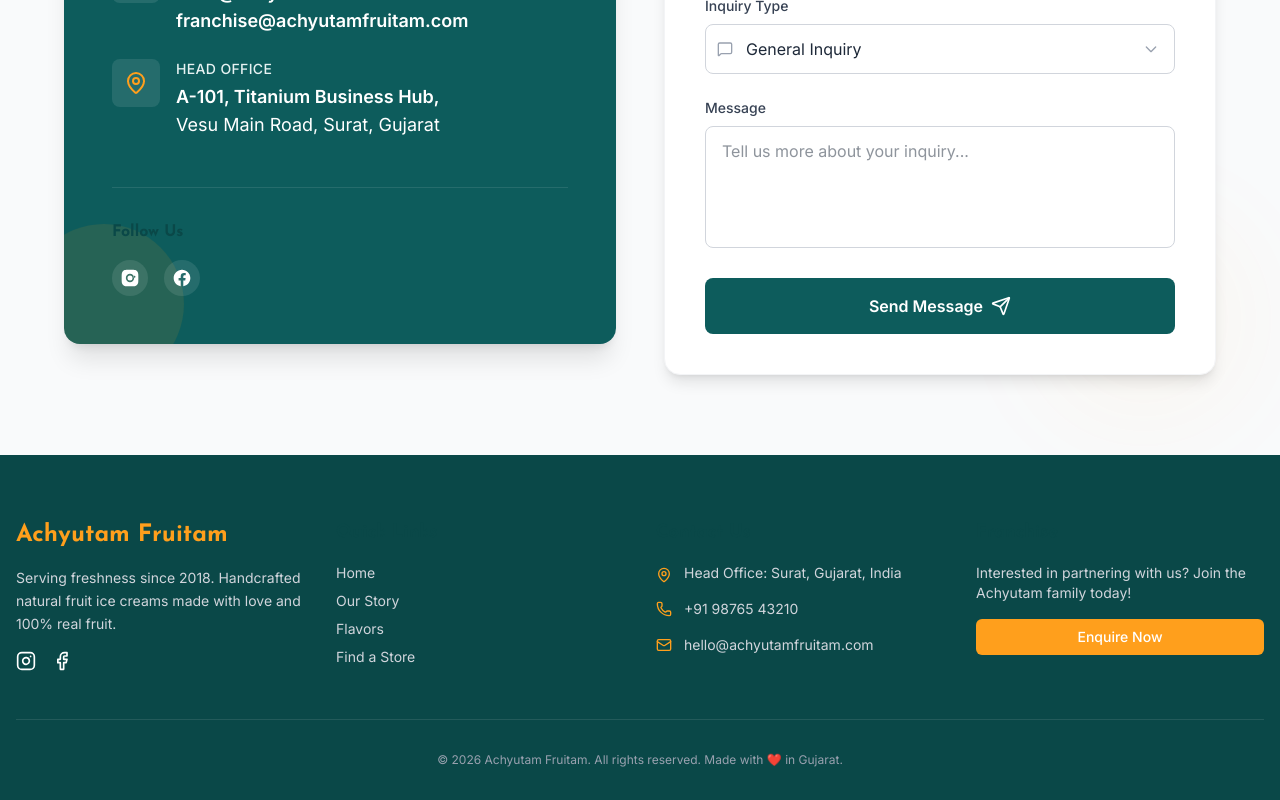
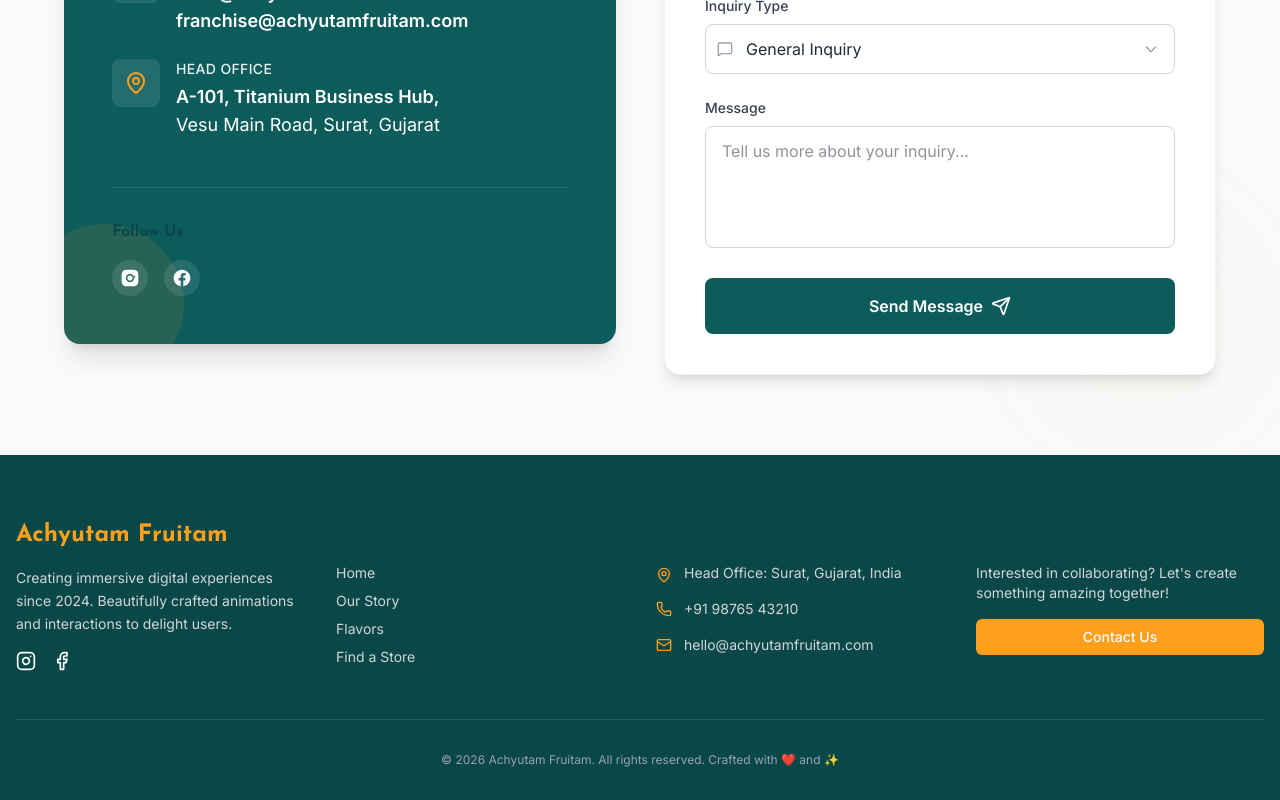
Before and after one commit to tithi0126/achyutam_fruitam, a React (Vite) app: page /contact in a window 1280 px wide. Shown: the part 681-1481 px from the top of the page. Built offline with nearby package versions, Linux system fonts and the light colour scheme.

Commit message:
Update src/components/layout/Footer.tsx

```diff
--- a/src/components/layout/Footer.tsx
+++ b/src/components/layout/Footer.tsx
@@ -1,8 +1,18 @@
 
 import { Link } from 'react-router-dom';
 import { Instagram, Facebook, MapPin, Phone, Mail } from 'lucide-react';
+import { motion } from 'framer-motion';
 
 export const Footer = () => {
+    const handleContactClick = () => {
+        const contactSection = document.getElementById('contact');
+        if (contactSection) {
+            contactSection.scrollIntoView({ behavior: 'smooth' });
+        } else {
+            window.location.href = '/contact';
+        }
+    };
+
     return (
         <footer className="bg-brand-dark text-white pt-16 pb-8">
             <div className="container mx-auto px-4">
@@ -12,11 +22,29 @@
                     <div className="space-y-4">
                         <h3 className="text-2xl font-heading font-bold text-fruit-mango">Achyutam Fruitam</h3>
                         <p className="text-gray-300 text-sm leading-relaxed">
-                            Serving freshness since 2018. Handcrafted natural fruit ice creams made with love and 100% real fruit.
+                            Creating immersive digital experiences since 2024. Beautifully crafted animations and interactions to delight users.
                         </p>
                         <div className="flex gap-4">
-                            <a href="#" className="hover:text-fruit-mango transition-colors"><Instagram className="w-5 h-5" /></a>
-                            <a href="#" className="hover:text-fruit-mango transition-colors"><Facebook className="w-5 h-5" /></a>
+                            <motion.a
+                                href="https://instagram.com/achyutam_fruitam"
+                                target="_blank"
+                                rel="noopener noreferrer"
+                                className="hover:text-fruit-mango transition-colors"
+                                whileHover={{ scale: 1.2, rotate: 360 }}
+                                transition={{ duration: 0.3 }}
+                            >
+                                <Instagram className="w-5 h-5" />
+                            </motion.a>
+                            <motion.a
+                                href="https://facebook.com/achyutamfruitam"
+                                target="_blank"
+                                rel="noopener noreferrer"
+                                className="hover:text-fruit-mango transition-colors"
+                                whileHover={{ scale: 1.2, rotate: 360 }}
+                                transition={{ duration: 0.3 }}
+                            >
+                                <Facebook className="w-5 h-5" />
+                            </motion.a>
                         </div>
                     </div>
 
@@ -52,18 +80,23 @@
 
                     {/* Newsletter / CTA */}
                     <div>
-                        <h4 className="text-lg font-bold mb-4 font-heading">Franchise</h4>
+                        <h4 className="text-lg font-bold mb-4 font-heading">Get in Touch</h4>
                         <p className="text-gray-300 text-sm mb-4">
-                            Interested in partnering with us? Join the Achyutam family today!
+                            Interested in collaborating? Let's create something amazing together!
                         </p>
-                        <button className="bg-fruit-mango text-white px-6 py-2 rounded-md hover:bg-orange-600 transition-colors text-sm font-medium w-full">
-                            Enquire Now
-                        </button>
+                        <motion.button
+                            onClick={handleContactClick}
+                            className="bg-fruit-mango text-white px-6 py-2 rounded-md hover:bg-orange-600 transition-colors text-sm font-medium w-full"
+                            whileHover={{ scale: 1.05 }}
+                            whileTap={{ scale: 0.95 }}
+                        >
+                            Contact Us
+                        </motion.button>
                     </div>
                 </div>
 
                 <div className="border-t border-white/10 pt-8 text-center text-xs text-gray-400">
-                    <p>© {new Date().getFullYear()} Achyutam Fruitam. All rights reserved. Made with ❤️ in Gujarat.</p>
+                    <p>© {new Date().getFullYear()} Achyutam Fruitam. All rights reserved. Crafted with ❤️ and ✨</p>
                 </div>
             </div>
         </footer>
```
